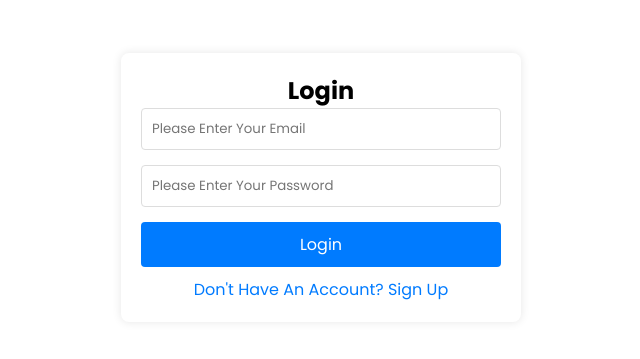
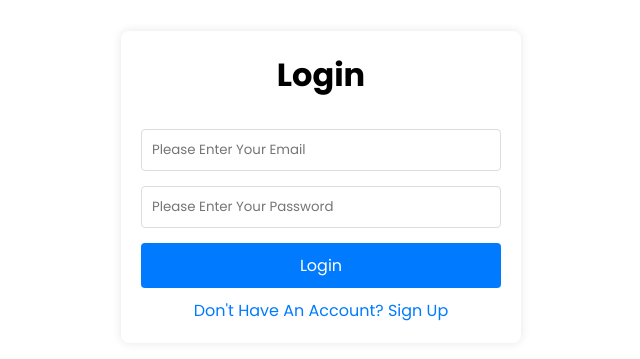
Before and after one commit to chtahaamin/final-project, a React (Vite) app: page /login in a window 1280 px wide. Shown: the part 213-572 px from the top of the page, without its empty margins (319-959 px from the left). Built offline with nearby package versions, Linux system fonts and the light colour scheme.

Commit message:
login and sign up updated

```diff
--- a/src/pages/Login.css
+++ b/src/pages/Login.css
@@ -5,6 +5,10 @@
   display:flex;
   align-items:center;
   justify-content:center;
+}
+.loginHeading{
+  margin : 0 0 30px 0 ;
+  font-size: 2rem;
 }
 .login-container {
     background-color: #fff;
--- a/src/pages/Signup.css
+++ b/src/pages/Signup.css
@@ -1,6 +1,6 @@
 
 
-/* Container for the signup form */
+
 .main-signup{
   height: 100vh;
   width :100%;
@@ -14,7 +14,8 @@
 .signupHeading{
   color:#007bff;
   padding:10px 0 ;
-  font-size:2rem
+  font-size:2rem;
+  margin :0 0 20px 0
 }
 .signup-container {
     background-color: #fff;
```
